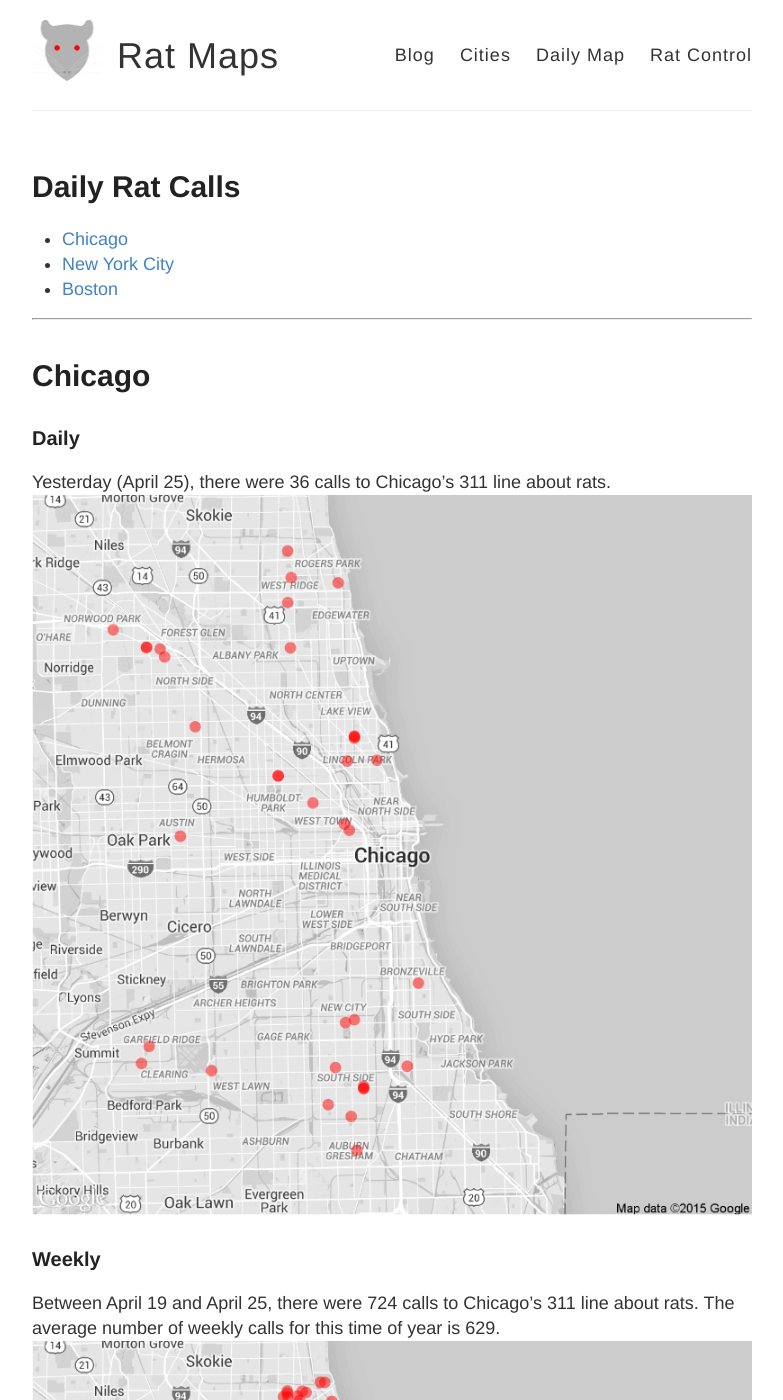
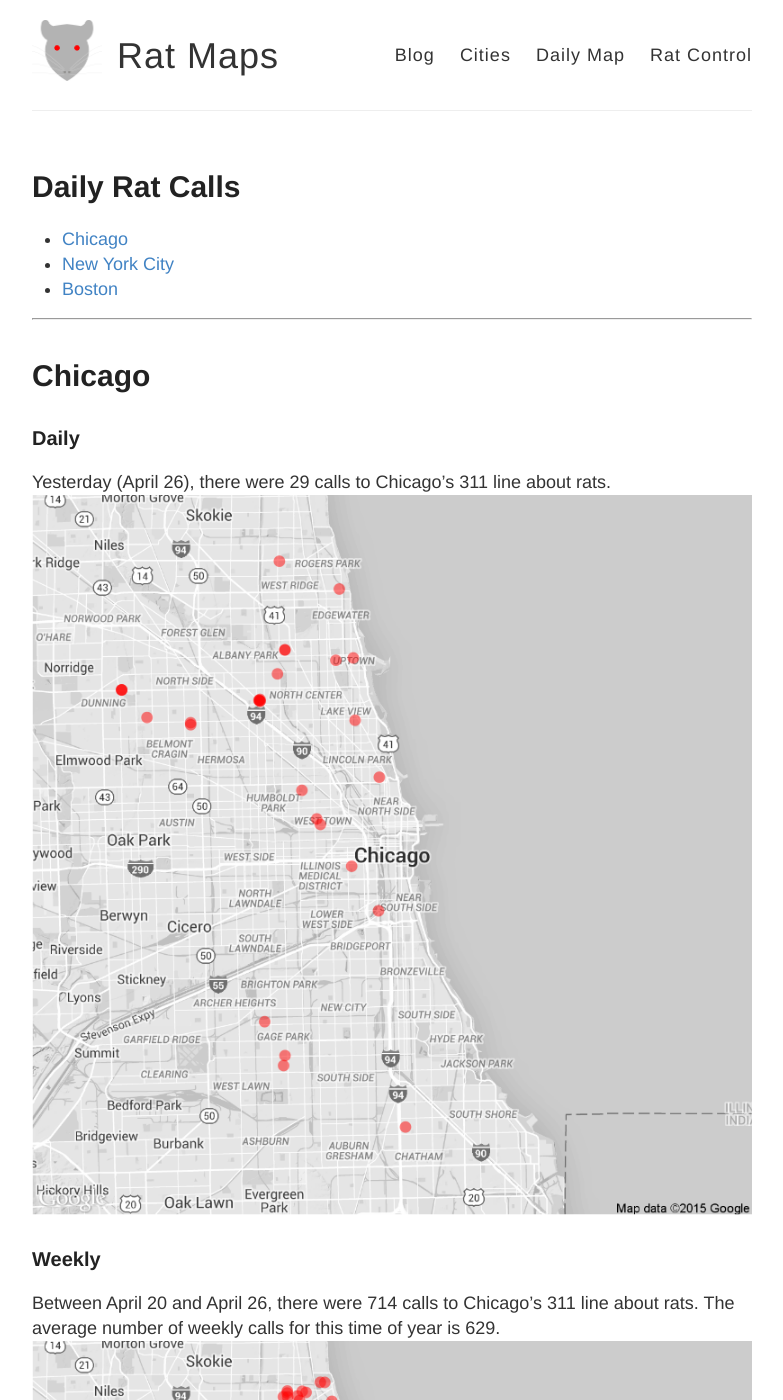
Before and after one commit to DanielHadley/ratmaps, a Jekyll site: the page built from daily.md, in a window 1280 px wide and 1400 px high. Shown: the whole window, without its empty margins (248-1031 px from the left). Built offline with Jekyll 4.4.1, drawn with Linux system fonts in a browser that asks for light colours; comment, search, counter and statistics services are not loaded; some of the changed text lies outside the part shown.

Commit message:
Daily Maps

```diff
--- a/daily.md
+++ b/daily.md
@@ -15,22 +15,22 @@ tags: Chicago NYC weekly daily rats
 
 ### Daily
 
-Yesterday (April 25), there were 36 calls to Chicago's 311 line about rats.
+Yesterday (April 26), there were 29 calls to Chicago's 311 line about rats.
 ![Chicago rat calls to 311 weekly map]({{ site.cityimages }}/daily/Chicago_Rat_Map_Daily.png)
 
 ### Weekly
-Between April 19 and April 25, there were 724 calls to Chicago's 311 line about rats. The average number of weekly calls for this time of year is 629.
+Between April 20 and April 26, there were 714 calls to Chicago's 311 line about rats. The average number of weekly calls for this time of year is 629.
 ![Chicago rat calls to 311 weekly map]({{ site.cityimages }}/daily/Chicago_Rat_Map_Weekly.png)
 ***
 # New York City <a id="nyc"><a>
 
 ### Daily
 
-Yesterday (April 25), there were 4 calls to New York City's 311 line about rats.
+Yesterday (April 26), there were 5 calls to New York City's 311 line about rats.
 ![NYC rat calls to 311 weekly map]({{ site.cityimages }}/daily/NYC_Rat_Map_Daily.png)
 
 ### Weekly
-Between April 19 and April 25, there were 264 calls to New York City's 311 line about rats. The average number of weekly calls for this time of year is 230.
+Between April 20 and April 26, there were 278 calls to New York City's 311 line about rats. The average number of weekly calls for this time of year is 230.
 ![NYC rat calls to 311 weekly map]({{ site.cityimages }}/daily/NYC_Rat_Map_Weekly.png)
 
 Each red dot represents one call about a rat seen in that location. The dots are transparent, so multiple calls from one location will be seen as a solid dot. The usual caveats apply: more calls do not necessarily mean that there are more rats in that location than other parts of the city. A cluster of dots could indicate that one resident is unusually vocal about rodents in his or her neighborhood. Also, more densely populated neighborhoods tend to make more calls to 311.
```
Also changed, not shown: images/pages/daily/Chicago_Rat_Map_Daily.png, images/pages/daily/Chicago_Rat_Map_Weekly.png, images/pages/daily/NYC_Rat_Map_Daily.png, images/pages/daily/NYC_Rat_Map_Weekly.png.
